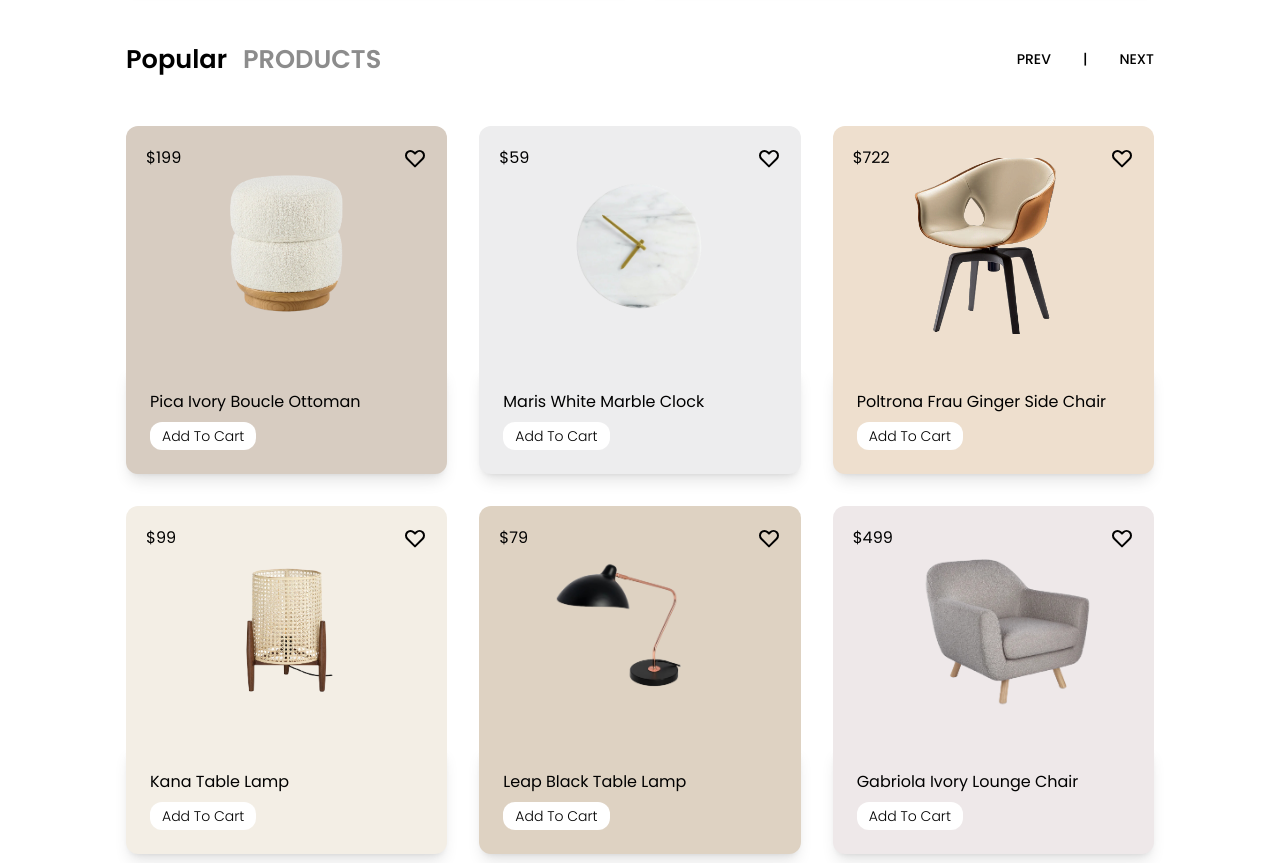
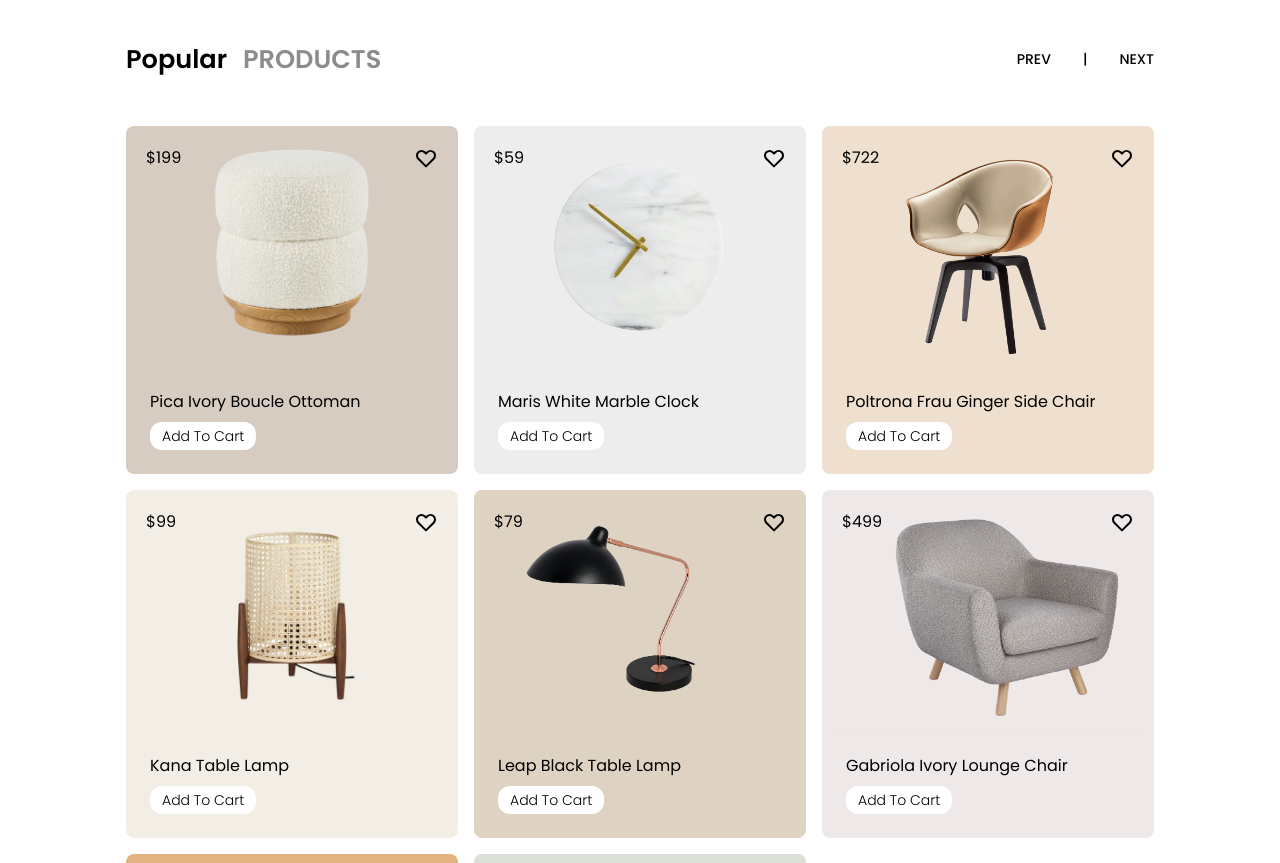
Before and after one commit to Natademoco/minim, a React (Vite) app: page / in a window 1280 px wide. Shown: the part 760-1623 px from the top of the page. Built offline with nearby package versions, Linux system fonts and the light colour scheme.

Commit message:
fixing images line and gap

```diff
--- a/src/Data/Data.jsx
+++ b/src/Data/Data.jsx
@@ -81,7 +81,7 @@ export const products = [
     img: product3,
     name: "Poltrona Frau Ginger Side Chair",
     price: "$722",
-    color: 'bg-[#eedfce]'
+    color: 'bg-[#eedfce]',
   },
   {
     id: 4,
--- a/src/components/container/PopularProducts.jsx
+++ b/src/components/container/PopularProducts.jsx
@@ -29,7 +29,7 @@ const PopularProducts = () => {
       </div>
       <motion.div
       variants={fadeIn('up', 'tween', 0.8, 1)}
-      className='product_container grid place-items-center gap-8 mt-12 sm:grid-cols-2 md:grid-cols-3'>
+      className='product_container grid place-items-center gap-4 mt-12 sm:grid-cols-2 md:grid-cols-3'>
         {products.map(product => {
           return <Products key={product.id} {...product}/>
         })}
--- a/src/components/container/Products.jsx
+++ b/src/components/container/Products.jsx
@@ -3,7 +3,7 @@ import { style } from '../../styles'
 import { HiOutlineHeart, HiHeart } from 'react-icons/hi'
 import { motion } from 'framer-motion'
 
-const Products = ({ img, price, name, color }) => {
+const Products = ({ img, price, name, color, size}) => {
   const [isHeartClicked, setIsHeartClicked] = useState(false)
 
   const handleHeartClicked = () => {
@@ -13,13 +13,13 @@ const Products = ({ img, price, name, color }) => {
   return (
     <motion.div
     whileHover={{ y: -5 }}
-    className={`${style.container} relative hover:shadow-md`}>
+    className={`${style.container} ${color} relative hover:shadow-md rounded-lg overflow-hidden`}>
       <img
         src={img}
         alt={name}
-        className={`${color} product py-[2rem] px-[1rem] object-cover w-[30rem] h-[15rem] rounded-tl-xl rounded-tr-xl`}
+        className={`product px-[5rem] sm:px-[1rem] object-cover object-top w-[35rem] h-[15rem]`}
       />
-      <div className={`${color} nameAndPrice p-6 shadow-lg rounded-bl-xl rounded-br-xl`}>
+      <div className={`nameAndPrice p-6 shadow-lg`}>
         <div className='name mb-2'>
           {name}
         </div>
```
